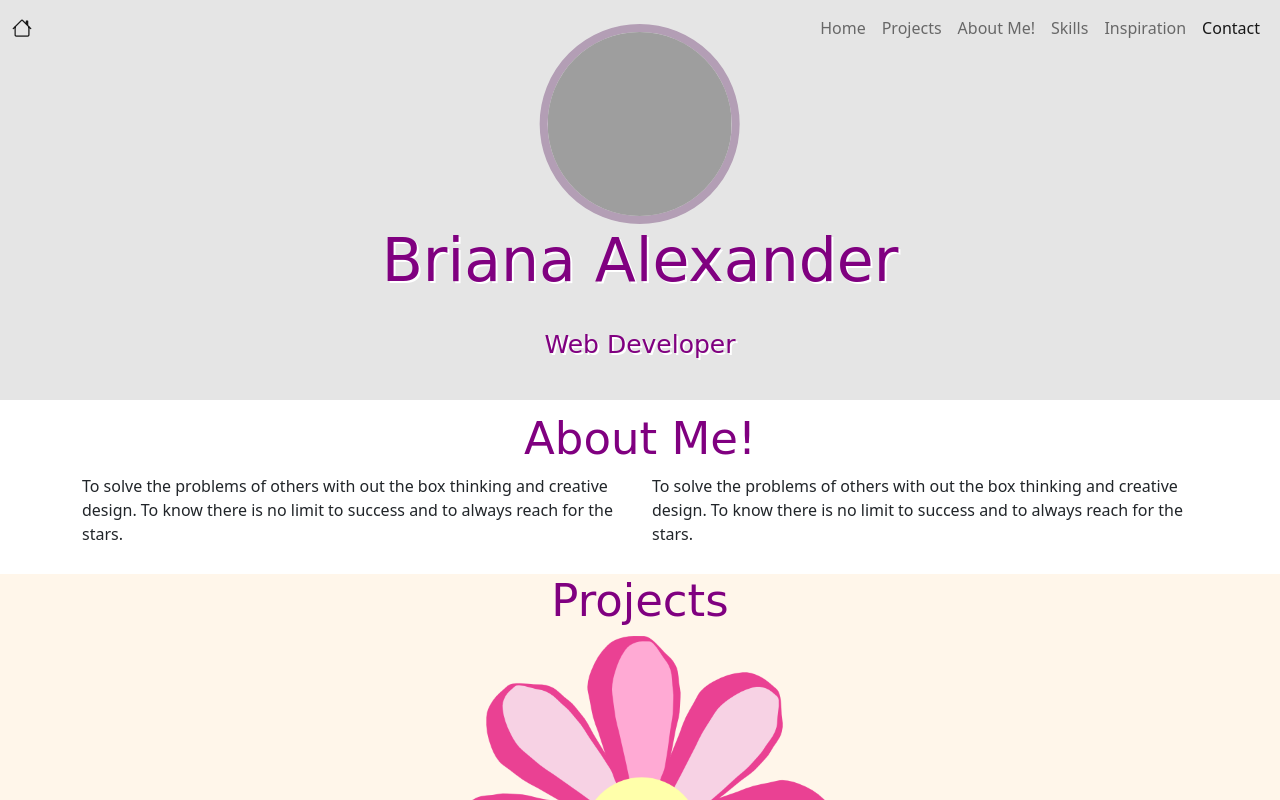
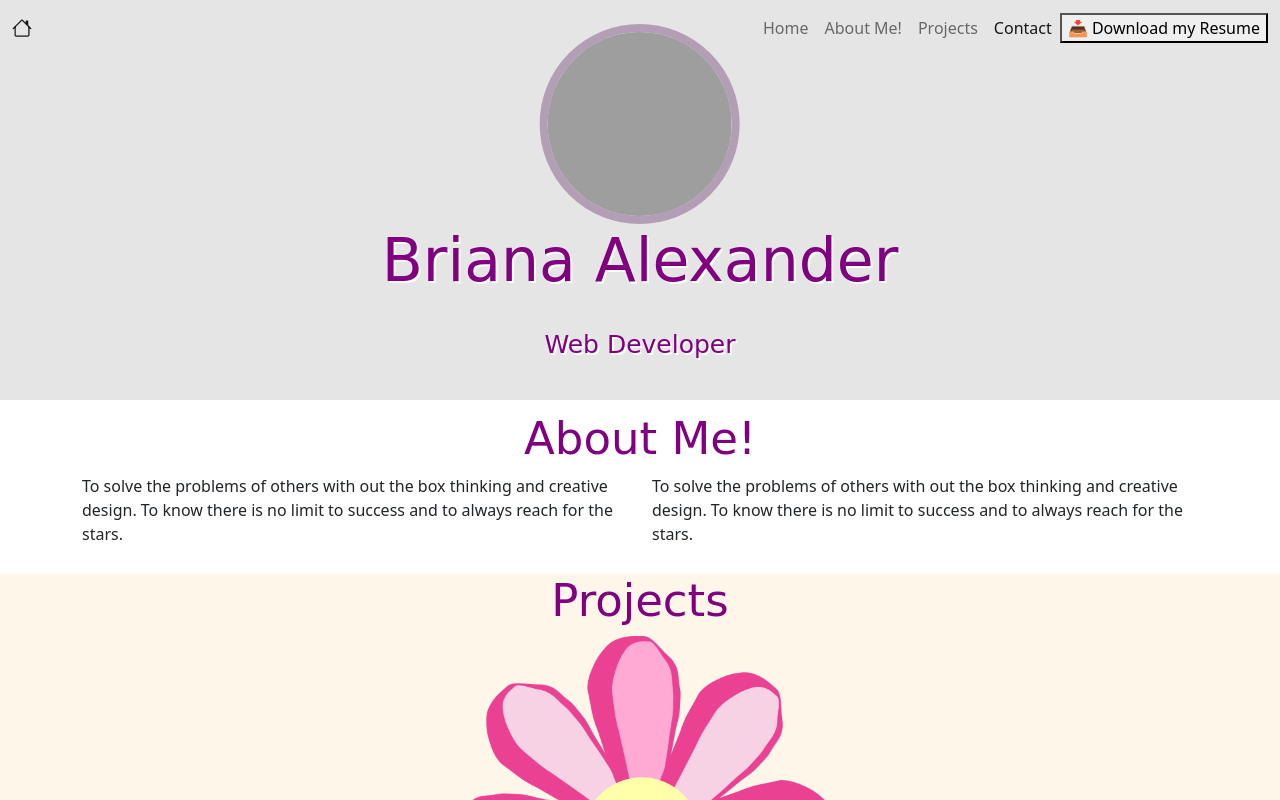
Before and after one commit to brianaalexander/brianaalexander.github.io, a plain HTML site: page index.html in a window 1280 px wide. Shown: the top 800 px of the page. Drawn offline with nearby package versions, Linux system fonts and the light colour scheme; grey boxes are pictures that could not be loaded.

Commit message:
added download resume to nav bar

```diff
--- a/index.html
+++ b/index.html
@@ -39,21 +39,17 @@
           <a class="nav-link active" aria-current="page" href="#Home">Home</a>
         </li>
         <li class="nav-item">
-          <a class="nav-link" href="#projects-section">Projects</a>
-        </li>
-        <li class="nav-item">
           <a class="nav-link" href="#about-section">About Me!</a>
         </li>
         <li class="nav-item">
-          <a class="nav-link" href="#skills-section">Skills</a>
-        </li>
-        <li class="nav-item">
-          <a class="nav-link" href="#inspiration-section">Inspiration</a>
+          <a class="nav-link" href="#projects-section">Projects</a>
         </li>
         <li class="nav-item">
           <a class="nav-link" href="#contact-section">Contact</a>
         </li>
       </ul>
+      <button <a href="/#" download>📥 Download my Resume</a>
+      </button>
     </div>
   </div>
 </nav>
@@ -161,7 +157,7 @@
 
   <!-- Contact Section -->
   <section id="contact-section">
-    <div class="parallax5"></div>
+    <!-- <div class="parallax5"></div> -->
     <div id="contact-target"></div>
     <div class="container">
       <h6 style="text-align: center;">Contact</h6>
```
